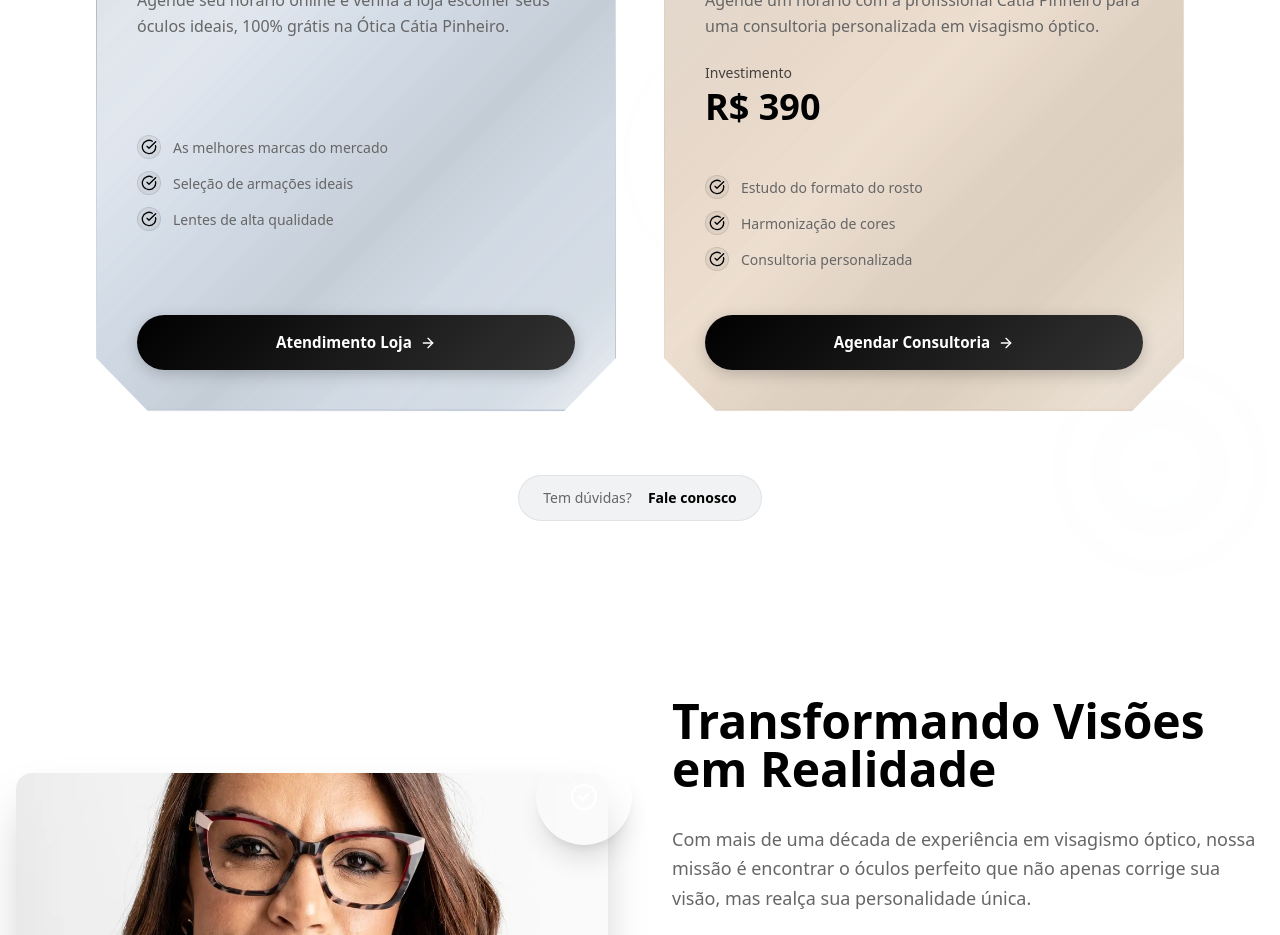
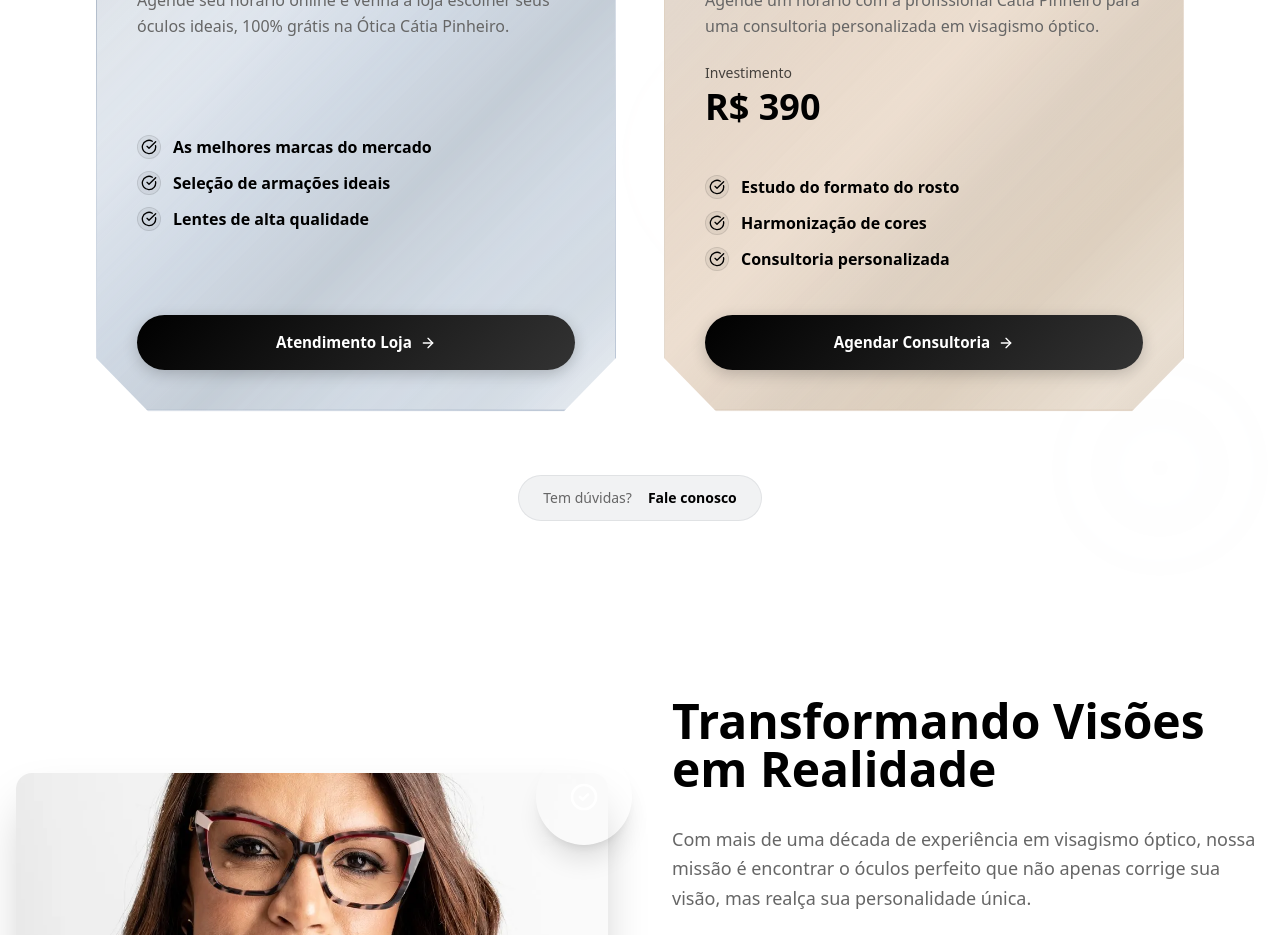
Before and after one commit to keferson-github/otica-catia-pinheiro, a React (Vite) app: page / in a window 1280 px wide. Shown: the part 1500-2435 px from the top of the page. Built offline with nearby package versions, Linux system fonts and the light colour scheme; the HTML template or start-up script is replaced by a standard one.

Commit message:
Destaque da fonte dos benefícios dos cards da seção "Nossos Serviços".

```diff
--- a/src/components/ServiceCards.tsx
+++ b/src/components/ServiceCards.tsx
@@ -256,7 +256,7 @@ const ServiceCards = () => {
                       >
                         <CheckCircle size={16} className="text-black" />
                       </motion.div>
-                      {feature}
+                      <span className="font-bold text-base text-primary">{feature}</span>
                     </motion.div>
                   ))}
                 </motion.div>
@@ -351,7 +351,7 @@ const ServiceCards = () => {
                       >
                         <CheckCircle size={16} className="text-black" />
                       </motion.div>
-                      {feature}
+                      <span className="font-bold text-base text-primary">{feature}</span>
                     </motion.div>
                   ))}
                 </motion.div>
```
